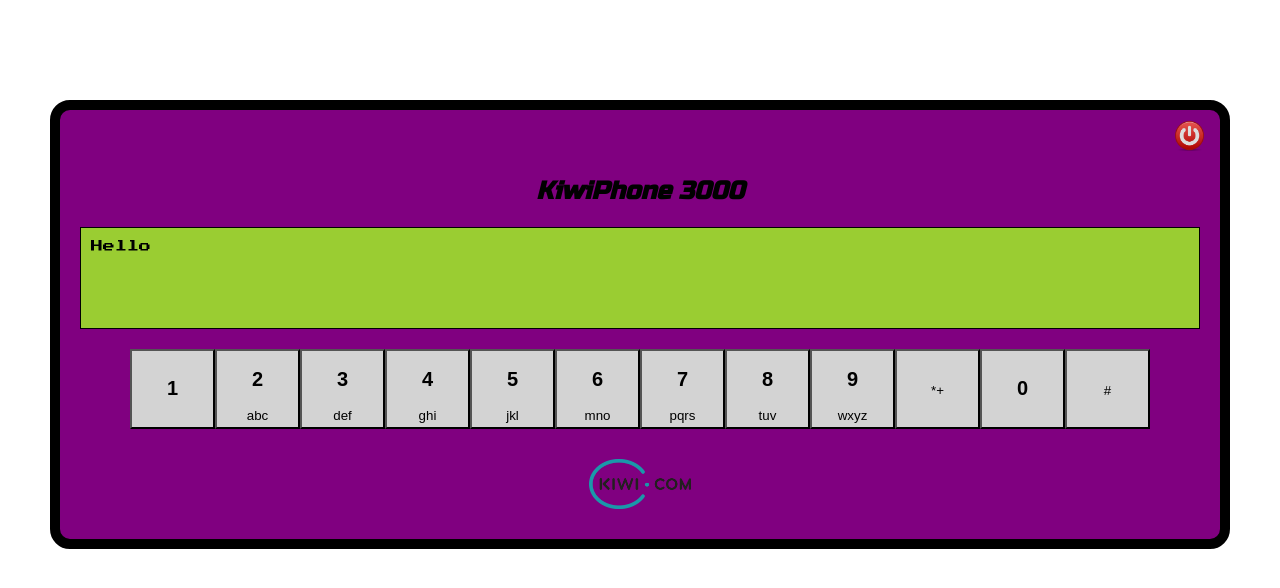
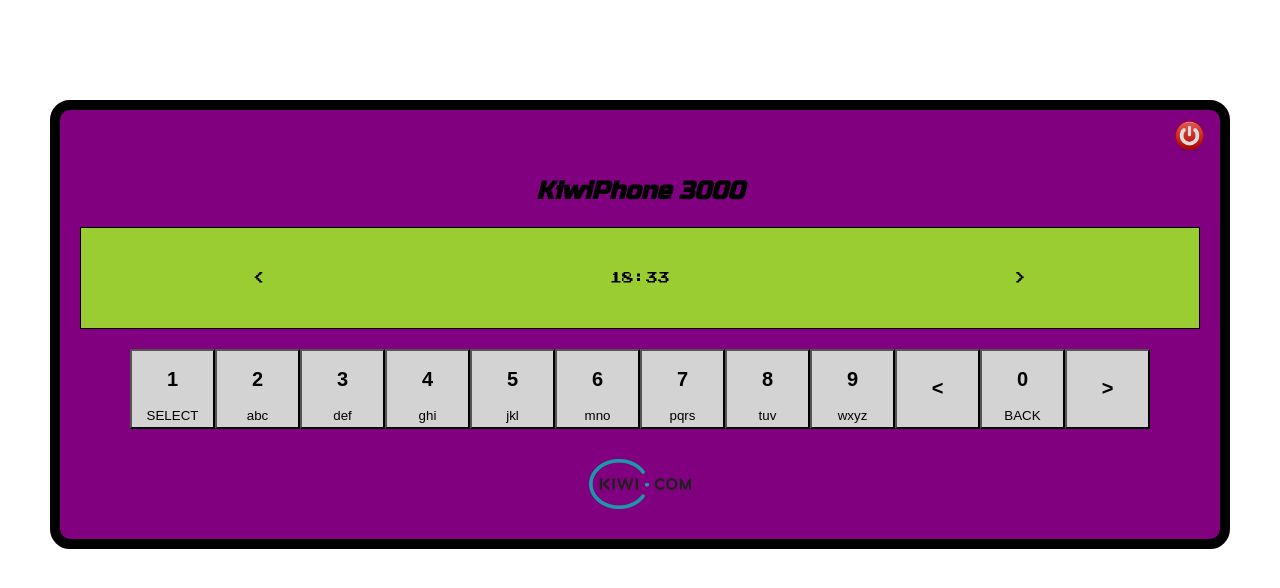
Before and after one commit to zombicat79/kiwi_client, a React (Create React App) app: page / in a window 1280 px wide. Both pictures are taken after a click on the button 1189 px from the left and 137 px from the top of the page. Shown: the top 588 px of the page. Built offline with nearby package versions, Linux system fonts and the light colour scheme.

Commit message:
Add multiple displays on screen - TimeInfo, DateInfo & MessageComposer components

```diff
--- a/src/App.css
+++ b/src/App.css
@@ -37,6 +37,20 @@
   height: 100px;
   font-family: 'Press Start 2P', cursive;
   font-size: 12px;
+  display: flex;
+  flex-direction: column;
+  justify-content: center;
+}
+
+.screen-layout {
+  display: flex;
+  justify-content: space-around;
+  align-items: center;
+}
+
+.screen-text {
+  padding: 0px 20px 0px 20px;
+  text-align: center;
 }
 
 #keyboard-container {
--- a/src/App.js
+++ b/src/App.js
@@ -9,7 +9,7 @@
 import turnOff from './turn-off-button.png'
 
 function App() {
-  // State and handling of phone status (on/off)
+  // State and handling of phone status (on/off).
   const [phoneStatus, setPhoneStatus] = useState("off")
 
   function handlePhoneStatus() {
@@ -21,7 +21,7 @@
     }
   }
 
-  // State and handling of keyboard input and querying to the server
+  // State and handling of keyboard input and querying to the server.
   const [keyboardInput, setKeyboardInput] = useState("");
 
   useEffect(() => {
@@ -40,7 +40,10 @@
     });
   }
 
-  // State and handling of phone screen output
+  //State and handling of option menu sections active on screen.
+  const [activeScreen, setActiveScreen] = useState("time")
+
+  // State and handling of phone screen output.
   const [screenText, setScreenText] = useState("Hello");
 
   function handleScreen(incomingValue) {
@@ -52,19 +55,19 @@
       <section>
         <div id="head-section">
           <button id="turn-off-button" onClick={() => handlePhoneStatus()}>
-            <img src={turnOff} height="30" />
+            <img src={turnOff} height="30" alt="On/off switch" />
           </button>
         </div>
         <h1><em>KiwiPhone 3000</em></h1>
       </section>
       <section>
-        <Screen text={screenText} phoneStatus={phoneStatus} />
+        <Screen text={screenText} phoneStatus={phoneStatus} activeScreen={activeScreen} />
       </section>
       <section>
         <Keyboard handleInput={handleInput} phoneStatus={phoneStatus} />
       </section>
       <section id="logo-container">
-        <img src={logo} height="50" />
+        <img src={logo} height="50" alt="Kiwi logo" />
       </section>
     </main>
   );
--- a/src/components/keyboard/Keyboard.js
+++ b/src/components/keyboard/Keyboard.js
@@ -1,7 +1,7 @@
 import { useState} from 'react';
 
 const keymap = [
-    {id: "1L", num: 1, letters: ""},
+    {id: "1L", num: 1, letters: "SELECT"},
     {id: "1C", num: 2, letters: "abc"},
     {id: "1R", num: 3, letters: "def"},
     {id: "2L", num: 4, letters: "ghi"},
@@ -10,9 +10,9 @@
     {id: "3L", num: 7, letters: "pqrs"},
     {id: "3C", num: 8, letters: "tuv"},
     {id: "3R", num: 9, letters: "wxyz"},
-    {id: "4L", num: "", letters: "*+"},
-    {id: "4C", num: 0, letters: ""},
-    {id: "4R", num: "", letters: "#"}
+    {id: "4L", num: "<", letters: ""},
+    {id: "4C", num: 0, letters: "BACK"},
+    {id: "4R", num: ">", letters: ""}
 ]
 
 let pressedButtons = {};
@@ -33,6 +33,28 @@
         }, 500)
     }
 
+    function handleClicks(button) {
+        if (props.phoneStatus === "on") {
+            switch(true) {
+                case button.id === "1L":
+                    console.log("1");
+                    break;
+                case button.id === "4L":
+                    console.log("left");
+                    break;
+                case button.id === "4C":
+                    console.log("0");
+                    break;
+                case button.id === "4R":
+                    console.log("right");
+                    break;
+                default:
+                    props.handleInput(button.num);
+                    handleButtonPressing(button.id);
+            }
+        }
+    }
+
     return (
         <div id="keyboard-container">
             {keymap.map((el) => {
@@ -44,10 +66,7 @@
                                 ? { backgroundColor: "lightgrey" }
                                 : { backgroundColor: "grey", border: "2px solid yellow" }}
                             onClick={() => {
-                                if (props.phoneStatus === "on") {
-                                    props.handleInput(el.num);
-                                    handleButtonPressing(el.id);
-                                }
+                                handleClicks(el);
                         }}>
                             {buttonState[el.id] === true
                                 ? removeButtonPressing(el.id)
--- a/src/components/screen/Screen.js
+++ b/src/components/screen/Screen.js
@@ -1,8 +1,14 @@
+import TimeInfo from './time-info/TimeInfo';
+import DateInfo from './date-info/DateInfo';
+import MessageComposer from './message-composer/MessageComposer';
+
 const Screen = (props) => {
     return (
-        <div id="screen">
-            {props.phoneStatus === "on" && <p>{props.text}</p>}
-        </div>
+        <article id="screen">
+            {props.phoneStatus === "on" && props.activeScreen === "message" && <MessageComposer text={props.text} />}
+            {props.phoneStatus === "on" && props.activeScreen === "date" && <DateInfo /> }
+            {props.phoneStatus === "on" && props.activeScreen === "time" && <TimeInfo /> }
+        </article>
     )
 }
 
--- /dev/null
+++ b/src/components/screen/date-info/DateInfo.js
@@ -0,0 +1,59 @@
+const DateInfo = () => {
+    // Time display needs improvement (one digit minutes)!!!
+    const date = [
+        new Date().getDay(),
+        new Date().getDate(),
+        new Date().getMonth(),
+        new Date().getFullYear(),
+    ]
+
+    const weekdays = {
+        0: "Sunday",
+        1: "Monday",
+        2: "Tuesday",
+        3: "Wednesday",
+        4: "Thursday",
+        5: "Friday",
+        6: "Saturday"
+    }
+
+    const months = {
+        0: "January",
+        1: "February",
+        2: "March",
+        3: "April",
+        4: "May",
+        5: "June",
+        6: "July",
+        7: "August",
+        8: "September",
+        9: "October",
+        10: "November",
+        11: "December"
+    }
+
+    let ordinalSuffix = "";
+    switch(true) {
+        case date[1] === 1 || date[1] === 21 || date[1] === 31:
+            ordinalSuffix = "st";
+            break;
+        case date[1] === 2 || date[1] === 22:
+            ordinalSuffix = "nd";
+            break;
+        case date[1] === 3 || date[2] === 23:
+            ordinalSuffix = "rd";
+            break;
+        default:
+            ordinalSuffix = "th";
+    }
+
+    return (
+        <div className="screen-layout">
+            <p>{`<`}</p>
+            <p className="screen-text">{`${weekdays[date[0]]}, ${date[1]}${ordinalSuffix} of ${months[date[2]]} ${date[3]}`}</p>
+            <p>{`>`}</p>
+        </div>
+    )
+}
+
+export default DateInfo;
--- /dev/null
+++ b/src/components/screen/message-composer/MessageComposer.js
@@ -0,0 +1,11 @@
+const MessageComposer = (props) => {
+    return (
+        <div className="screen-layout">
+            <p>{`<`}</p>
+            <p className="screen-text">{props.text}</p>
+            <p>{`>`}</p>
+        </div>
+    )
+}
+
+export default MessageComposer;
--- /dev/null
+++ b/src/components/screen/time-info/TimeInfo.js
@@ -0,0 +1,13 @@
+const TimeInfo = () => {
+    const time = [new Date().getHours(), new Date().getMinutes()];
+
+    return (
+        <div className="screen-layout">
+            <p>{`<`}</p>
+            <p className="screen-text">{`${time[0]}:${time[1]}`}</p>
+            <p>{`>`}</p>
+        </div>
+    )
+}
+
+export default TimeInfo;
```
